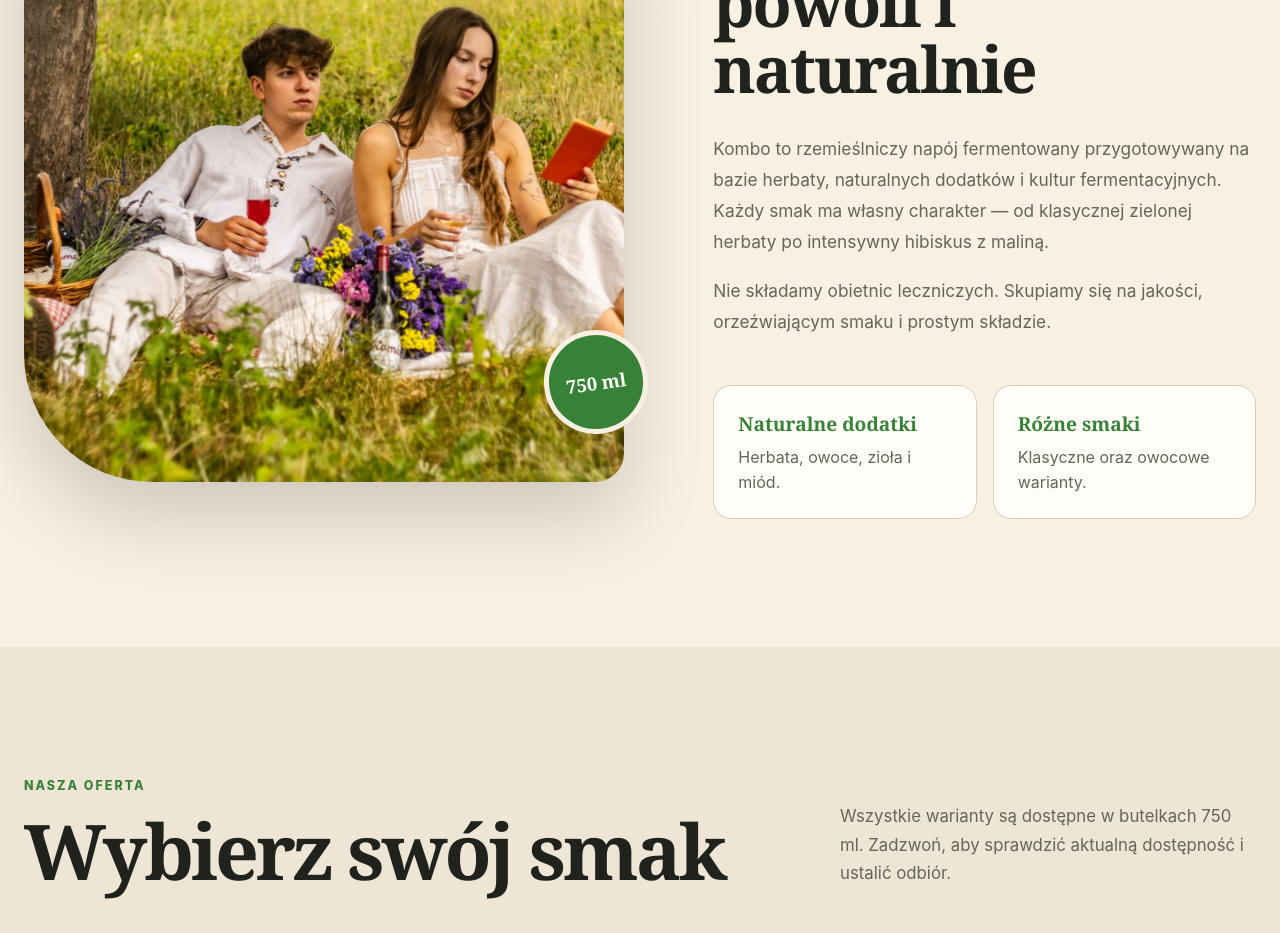
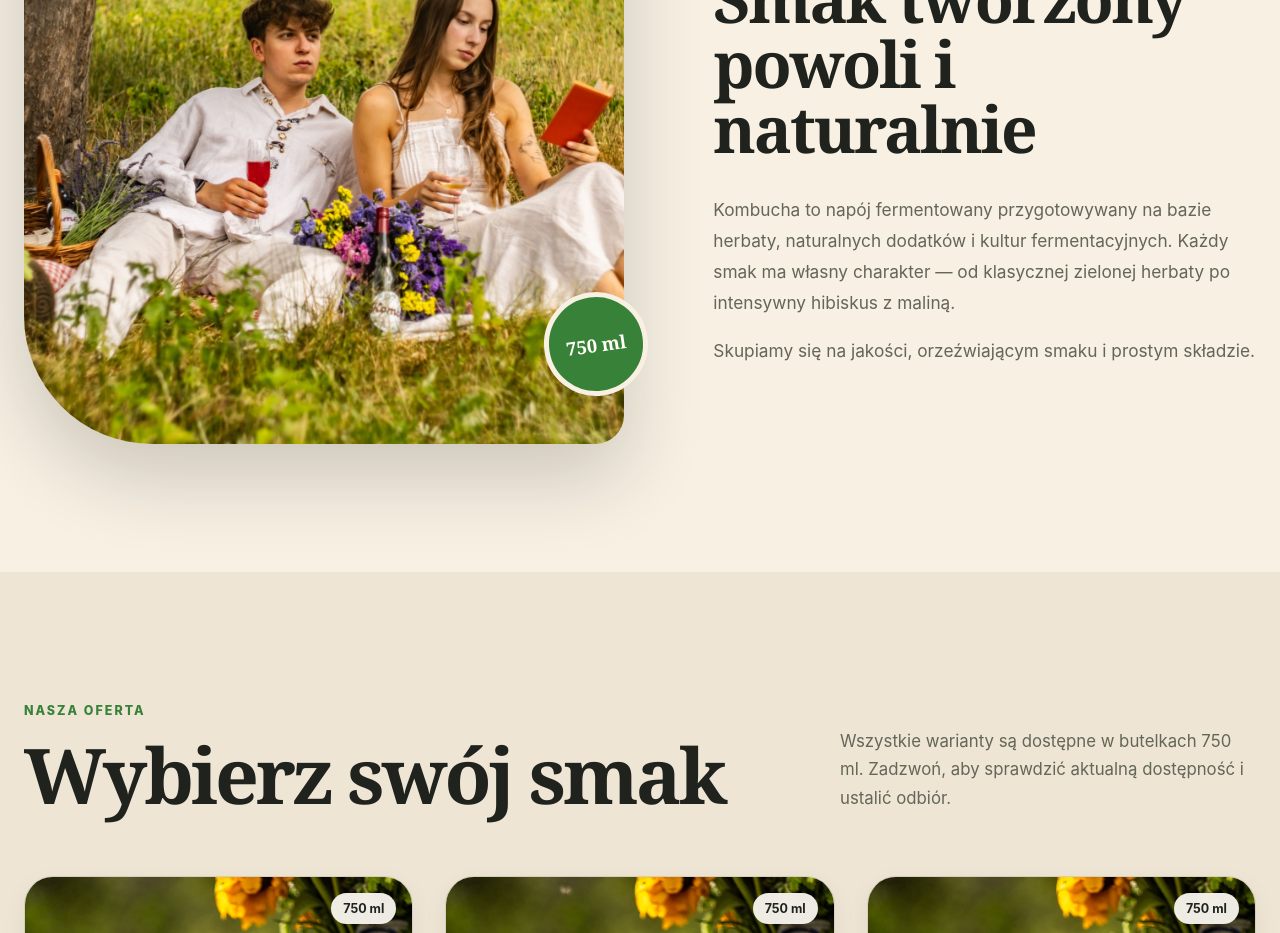
Before and after one commit to Michal-Naron/KOMBOSHOP1, a React (Vite) app: page / in a window 1280 px wide. Shown: the part 1060-1993 px from the top of the page. Built offline with nearby package versions, Linux system fonts and the light colour scheme.

Commit message:
fix descpription of AboutSection

```diff
--- a/src/components/AboutSection/AboutSection.jsx
+++ b/src/components/AboutSection/AboutSection.jsx
@@ -22,17 +22,17 @@ function AboutSection() {
           <p className="eyebrow">Poznaj Kombo</p>
           <h2 id="about-title">Smak tworzony powoli i naturalnie</h2>
           <p>
-            Kombo to rzemieślniczy napój fermentowany przygotowywany na bazie
+            Kombucha to napój fermentowany przygotowywany na bazie
             herbaty, naturalnych dodatków i kultur fermentacyjnych. Każdy smak
             ma własny charakter — od klasycznej zielonej herbaty po intensywny
             hibiskus z maliną.
           </p>
           <p>
-            Nie składamy obietnic leczniczych. Skupiamy się na jakości,
+            Skupiamy się na jakości,
             orzeźwiającym smaku i prostym składzie.
           </p>
 
-          <div className="about-section__features" aria-label="Cechy produktów">
+          {/* <div className="about-section__features" aria-label="Cechy produktów">
             <div>
               <strong>Naturalne dodatki</strong>
               <span>Herbata, owoce, zioła i miód.</span>
@@ -41,7 +41,7 @@ function AboutSection() {
               <strong>Różne smaki</strong>
               <span>Klasyczne oraz owocowe warianty.</span>
             </div>
-          </div>
+          </div> */}
         </div>
       </div>
     </section>
```
